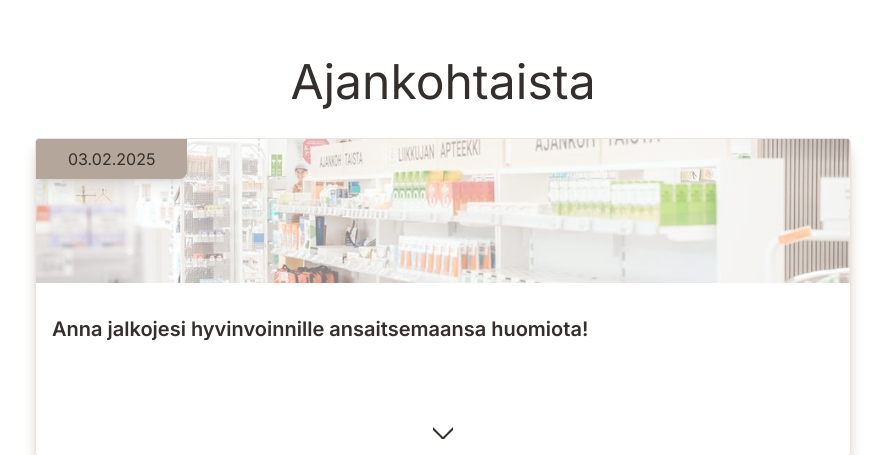
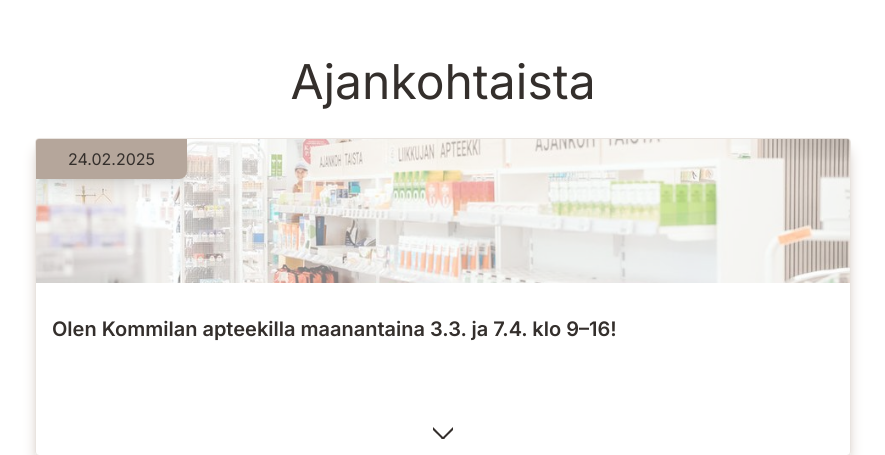
Before and after one commit to Markus-Pasanen/pinja-website, a Next.js app: page / in a window 1280 px wide. Shown: the part 4160-4615 px from the top of the page, without its empty margins (197-1082 px from the left). Built offline with nearby package versions, Linux system fonts and the light colour scheme.

Commit message:
Updated site content

```diff
--- a/src/app/pages/ajankohtaista.tsx
+++ b/src/app/pages/ajankohtaista.tsx
@@ -10,12 +10,13 @@ const ajankohtaista = ({ id }: any) => {
         <h1 className="text-5xl text-center">Ajankohtaista</h1>
         <div className="flex flex-col gap-4 md:gap-10 justify-center -z-1">
           <Card_ajankohtaista
-            pvm="03.02.2025"
+            pvm="24.02.2025"
             backgroundImg="apteekki.jpg"
-            title="Anna jalkojesi hyvinvoinnille ansaitsemaansa huomiota!"
+            title="Olen Kommilan apteekilla maanantaina 3.3. ja 7.4. klo 9–16!"
           >
             {elementContent}
           </Card_ajankohtaista>
+
           <Card_ajankohtaista
             pvm="29.12.2024"
             backgroundImg="raha.jpg"
@@ -33,7 +34,7 @@ const elementContent: React.ReactElement = (
   <>
     <p>
       Tervetuloa jalkaterapeuttiopiskelijan jalkahoitoon apteekille{" "}
-      <strong>maanantaina 3.2. klo 9-16!</strong> Hyödynnä tämä erinomainen
+      <strong>maanantaina 3.3. ja 7.4. klo 9–16.</strong> Hyödynnä tämä erinomainen
       mahdollisuus keskustella jalkaterapian mahdollisuuksista ja löytää juuri
       sinulle sopiva hoitokeino.
     </p>
```
